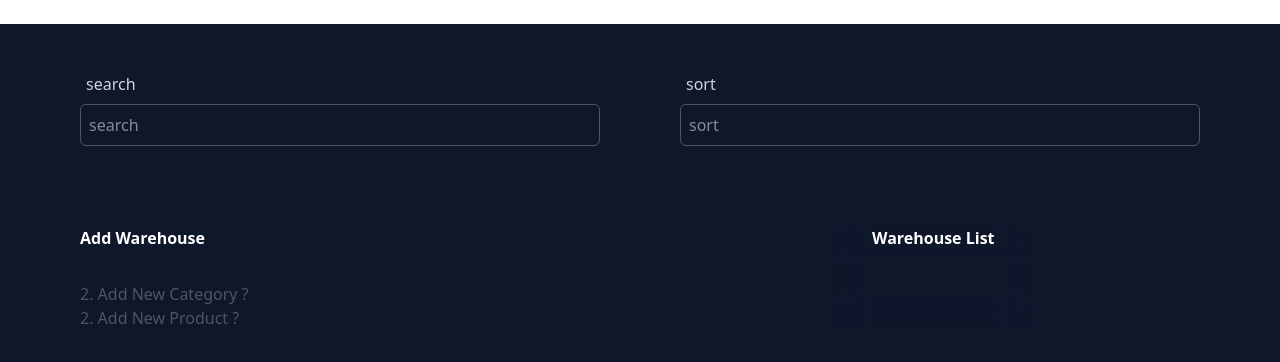
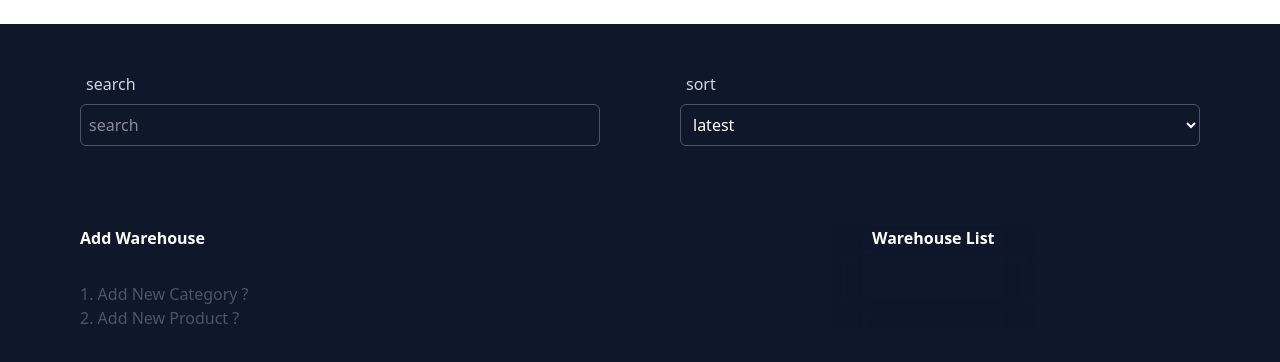
Before and after one commit to mhdix/warehousing-app, a React (Vite) app: page / in a window 1280 px wide. Shown: the top 362 px of the page. Built offline with nearby package versions, Linux system fonts and the light colour scheme.

Commit message:
feature: create search and filter priduct fn and UI

```diff
--- a/src/components/AddCategory/AddCategory.jsx
+++ b/src/components/AddCategory/AddCategory.jsx
@@ -13,7 +13,6 @@ const AddCategory = ({ categories, setCategories }) => {
 
   const addNewCategoryHandler = (e) => {
     e.preventDefault();
-    console.log("add new category");
     setCategories([
       ...categories,
       {
@@ -41,7 +40,7 @@ const AddCategory = ({ categories, setCategories }) => {
         onClick={() => setIsOpenCategory((is) => !is)}
         className={`text-gray-600 text-start text-md cursor-pointer hover:text-gray-400 duration-300 ${isOpenCategory ? "" : "mt-4"}` }
       >
-        {isOpenCategory ? "Close form ?" : "2. Add New Category ?"}
+        {isOpenCategory ? "Close form ?" : "1. Add New Category ?"}
       </button>
       <div
         className={
--- a/src/components/Filter.jsx
+++ b/src/components/Filter.jsx
@@ -1,13 +1,29 @@
-import React from 'react'
-import Input from './Form/Input';
+import React, { useState } from "react";
+import Input from "./Form/Input";
+import Label from "./Form/Label";
 
-const Filter = () => {
+const Filter = ({ onSort, onSearch, sort, search }) => {
   return (
-    <div className='lg:grid lg:grid-cols-2 gap-20 w-full px-4'>
-        <Input className="w-full" label="search" />
-        <Input className="w-full" label="sort" />
+    <div className="lg:grid lg:grid-cols-2 gap-20 w-full px-4">
+      <Input className="w-full" label="search" onChange={onSearch} />
+      <div className="flex flex-col">
+        <Label>sort</Label>
+        <select
+          name=""
+          value={sort}
+          onChange={onSort}
+          className={`border border-gray-600 rounded-md p-2 w-full`}
+        >
+          <option className="bg-slate-900" value="latest">
+            latest
+          </option>
+          <option className="bg-slate-900" value="earliest">
+            earliest
+          </option>
+        </select>
+      </div>
     </div>
   );
-}
+};
 
-export default Filter
+export default Filter;
--- a/src/pages/Home.jsx
+++ b/src/pages/Home.jsx
@@ -1,4 +1,4 @@
-import React, { useState } from "react";
+import React, { useEffect, useState } from "react";
 import AddCategory from "../components/AddCategory/AddCategory";
 import AddProduct from "../components/AddProduct/AddProduct";
 import WarehoueseList from "../components/WarehouseList/WarehouseList";
@@ -7,13 +7,53 @@ import Filter from "../components/Filter";
 const Home = () => {
   const [categories, setCategories] = useState([]);
   const [products, setProducts] = useState([]);
-  console.log("products", products);
-  console.log('categories 2' , categories)
+  const [filteredProducts, setFilteredProducts] = useState([]);
+
+  const [sort, setSort] = useState("latest");
+  const [search, setSearch] = useState("");
+
+  useEffect(() => {
+
+    let result = products;
+    result = filterSearchTitle(result);
+    result = sortDate(result);
+    setFilteredProducts(result);
+
+  }, [products, sort, search]);
+
+  const sortHandler = (e) => {
+    setSort(e.target.value);
+  };
+  const searchHandler = (e) => {
+    setSearch(e.target.value.trim().toLowerCase());
+  };
+
+  const filterSearchTitle = (array) => {
+    return array.filter((product) =>
+      product.title.toLowerCase().includes(search)
+    );
+  };
+
+  const sortDate = (array) => {
+    let sortedProducts = [...array];
+    return sortedProducts.sort((a, b) => {
+      if (sort === "latest") {
+        return new Date(a.createdAt) > new Date(b.createdAt) ? -1 : 1;
+      } else if (sort === "earliest") {
+        return new Date(a.createdAt) > new Date(b.createdAt) ? 1 : -1;
+      }
+    });
+  };
 
   return (
-    <div className=" lg:grid lg:grid-cols-3  flex flex-col gap-10 lg:gap-0">
+    <div className="lg:grid lg:grid-cols-3  flex flex-col gap-10 lg:gap-0">
       <div className="lg:col-span-full lg:place-items-center lg:mb-20">
-        <Filter />
+        <Filter
+          sort={sort}
+          search={search}
+          onSort={sortHandler}
+          onSearch={searchHandler}
+        />
       </div>
       <div className="col-span-2 space-y-4 z-0 px-4">
         <p className="font-bold">Add Warehouse</p>
@@ -25,7 +65,7 @@ const Home = () => {
       <div className="col-span-1 space-y-4 z-50 px-4 backdrop-filter backdrop-blur-lg w-fit lg:p-10 lg:pt-0">
         <p className="font-bold">Warehouse List</p>
         <WarehoueseList
-          products={products}
+          products={filteredProducts}
           categories={categories}
           setProducts={setProducts}
         />
```
